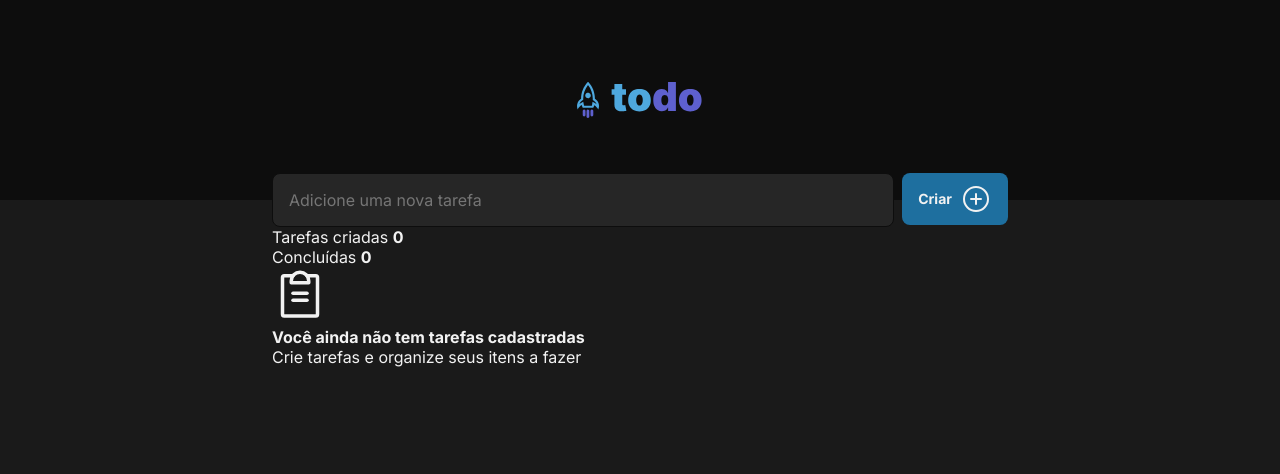
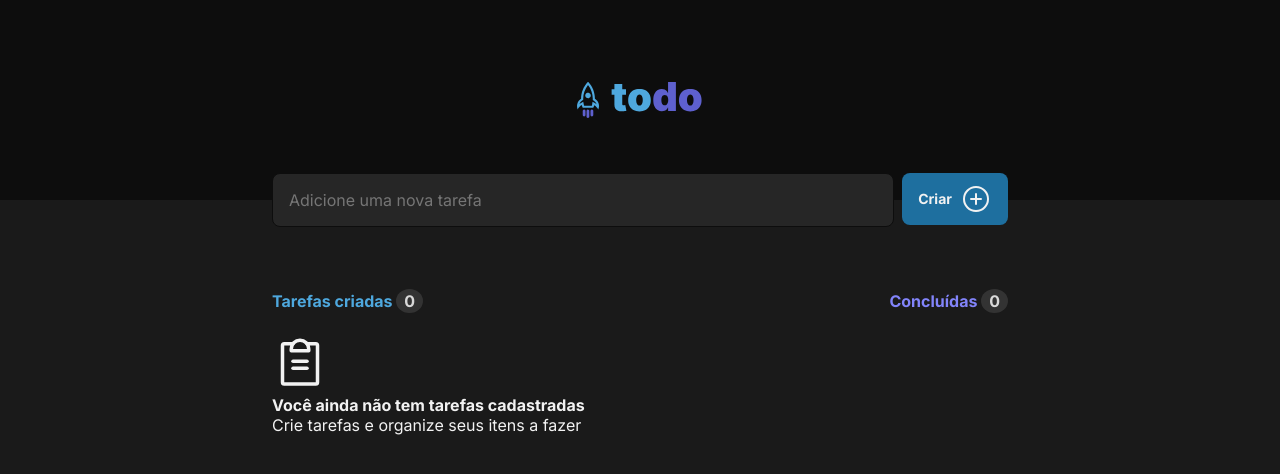
Before and after one commit to SouzaVitoria/ToDo-List, a React (Vite) app: page / in a window 1280 px wide. Shown: the top 474 px of the page. Built offline with nearby package versions, Linux system fonts and the light colour scheme.

Commit message:
added to-do summary - styles component

```diff
--- /dev/null
+++ b/src/components/Todos/Todos.module.css
@@ -0,0 +1,27 @@
+.todos {
+  margin-top: 4rem;
+}
+
+.summaryTodos {
+  display: flex;
+  justify-content: space-between;
+  margin-bottom: 1.5rem;
+}
+
+.summaryTodos p:first-child {
+  color: var(--blue);
+}
+
+.summaryTodos p {
+  color: var(--purple);
+  font-weight: bold;
+}
+
+.summaryTodos p strong {
+  width: 1.5625rem;
+  height: 1.1875rem;
+  color: var(--gray-200);
+  padding: 0.125rem 0.5rem;
+  background-color: var(--gray-400);
+  border-radius: 50%;
+}
--- a/src/components/Todos/Todos.tsx
+++ b/src/components/Todos/Todos.tsx
@@ -1,15 +1,17 @@
 import { ClipboardText } from "phosphor-react";
+import styles from "./Todos.module.css"
 
 export function Todos() {
   return (
     <div className="container">
-      <div className="summaryTodos">
-        <div>
+      <div className={styles.todos}>
+        <div className={styles.summaryTodos}>
+          <p>
             Tarefas criadas <strong> 0 </strong>
-        </div>
-        <div>
+          </p>
+          <p>
             Concluídas <strong> 0 </strong>
-        </div>
+          </p>
         </div>
 
         <div className="nothingToDo">
@@ -20,5 +22,6 @@ export function Todos() {
           </div>
         </div>
       </div>
+    </div>
   )
 }
```
Lines whose indentation alone changed are shown as unchanged.
